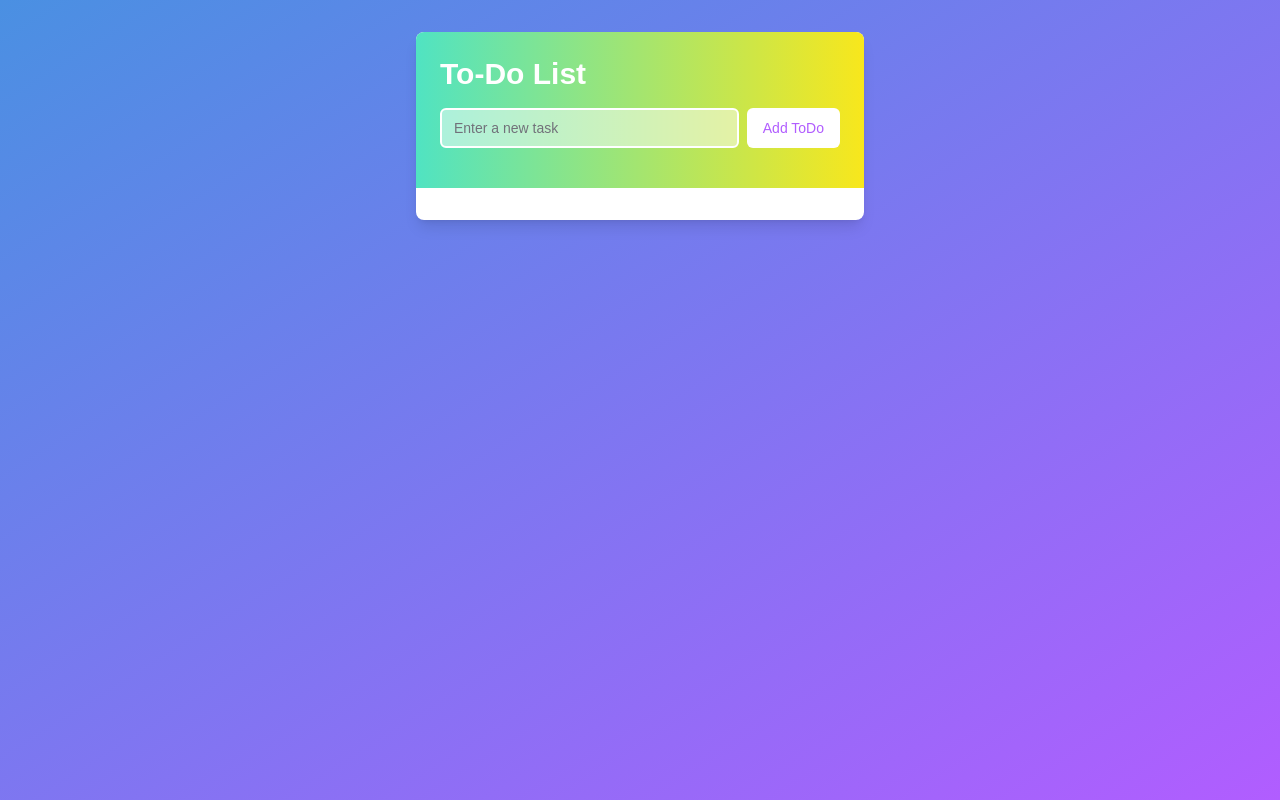
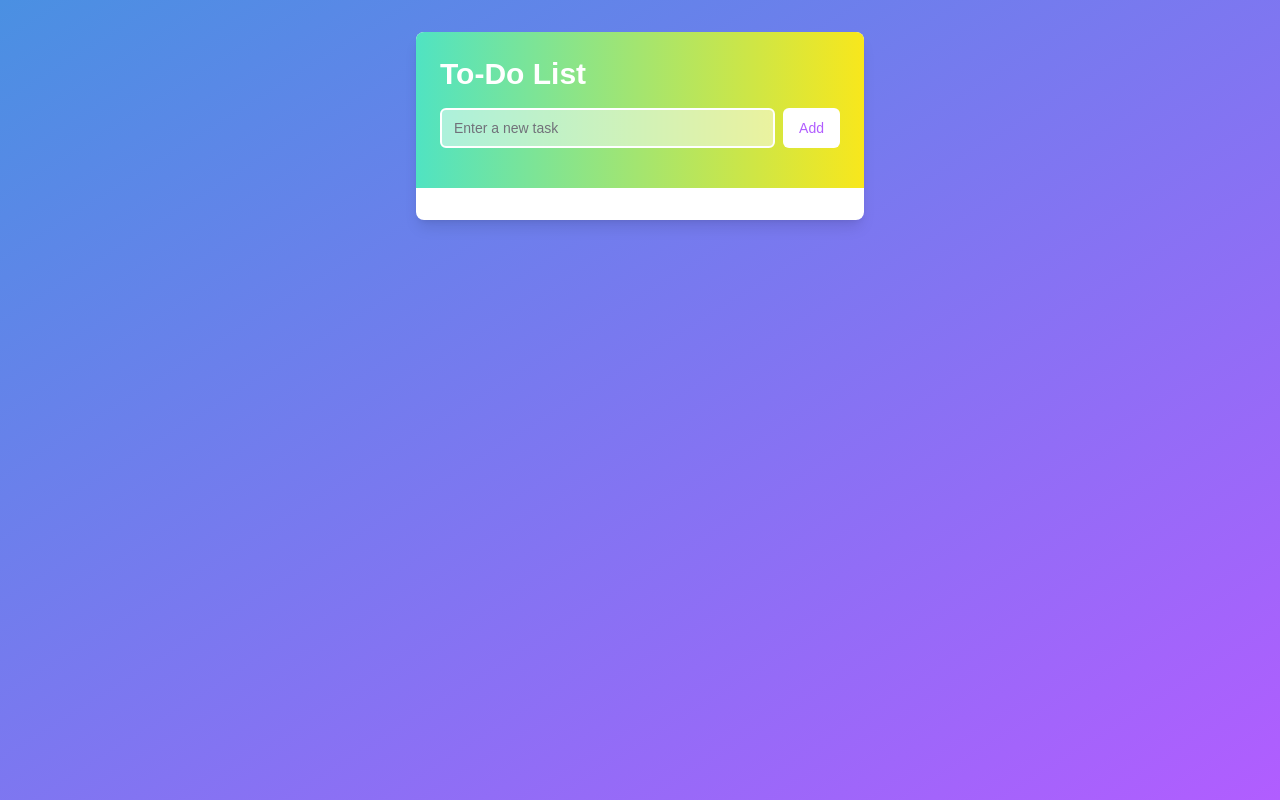
Before and after one commit to Rina-kumari/to-do-listDemo, a Next.js app: page / in a window 1280 px wide. Built offline with nearby package versions, Linux system fonts and the light colour scheme.

Commit message:
updated again

```diff
--- a/app/page.tsx
+++ b/app/page.tsx
@@ -53,7 +53,7 @@ export default function TodoApp() {
               onClick={handleAddTodo}
               className="bg-white text-vibrant-purple hover:bg-vibrant-yellow hover:text-white transition-colors"
             >
-              Add ToDo
+              Add
             </Button>
           </div>
         </div>
```
